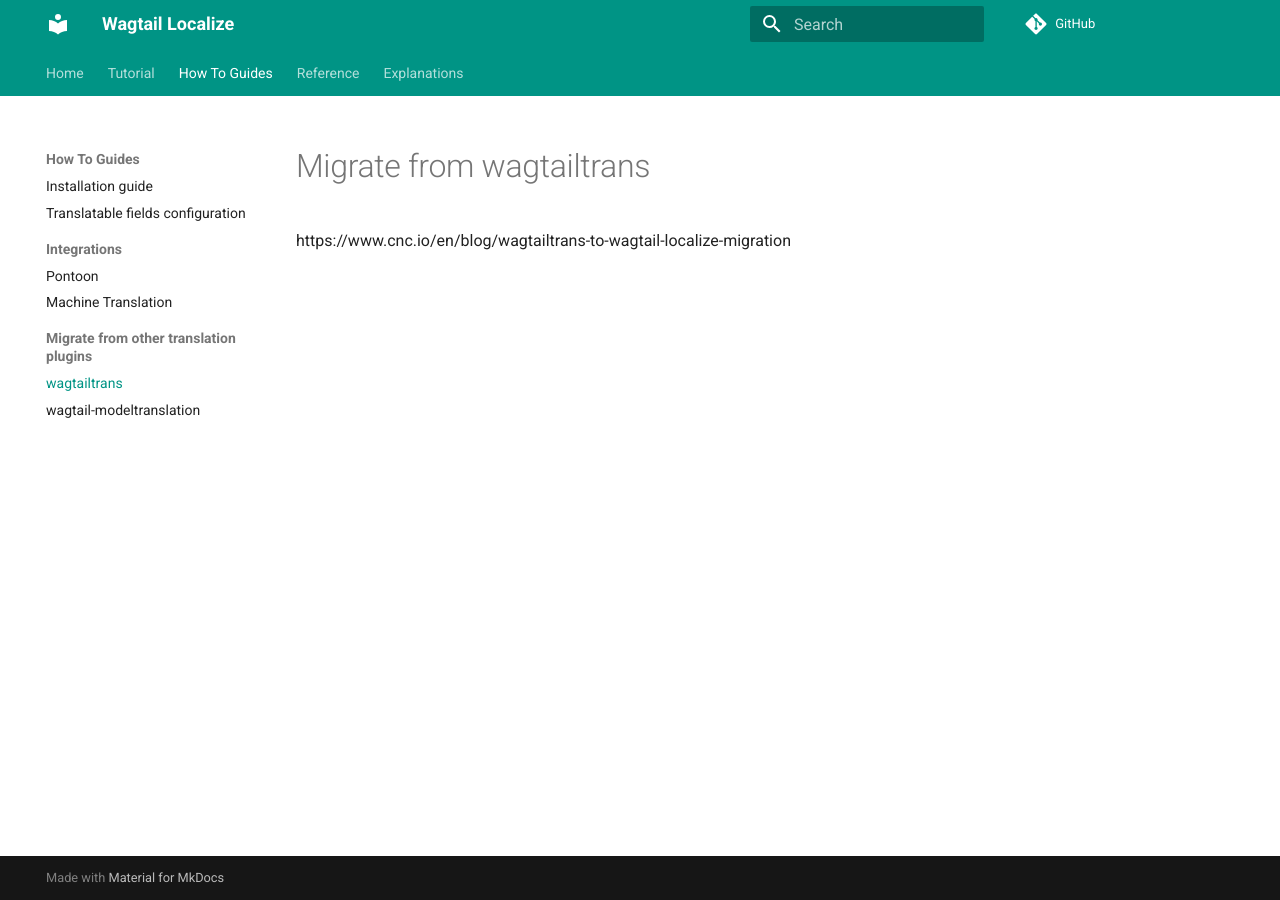
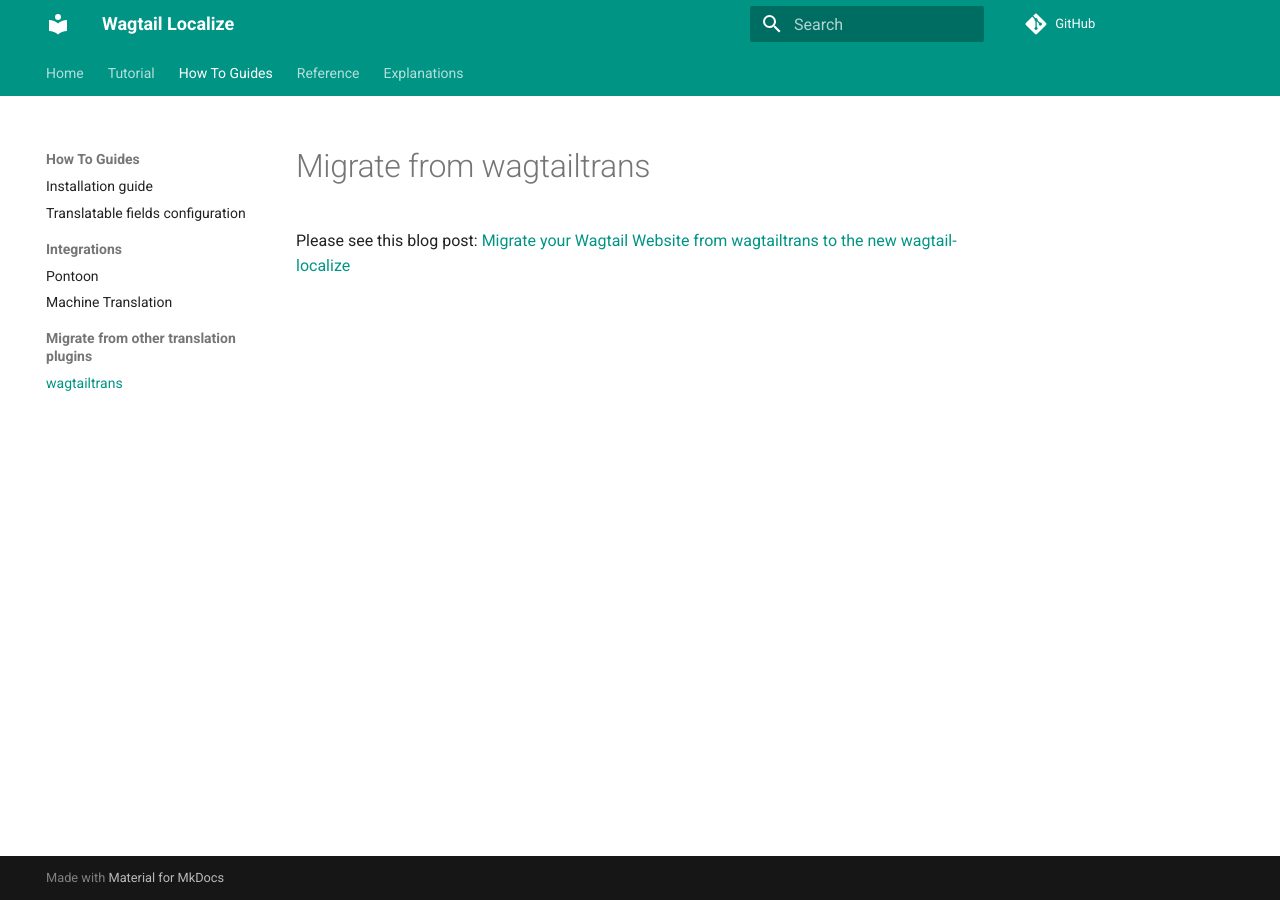
Before and after one commit to wagtail/wagtail-localize, an MkDocs documentation site: the page built from docs/how-to/migrate/wagtailtrans.md, in a window 1280 px wide. Built offline with MkDocs 1.6.1 and Material for MkDocs 9.7.7, drawn with Linux system fonts in a browser that asks for light colours; comment, search, counter and statistics services are not loaded.

Commit message:
Tidy migration docs

```diff
--- a/docs/how-to/migrate/wagtailtrans.md
+++ b/docs/how-to/migrate/wagtailtrans.md
@@ -1,3 +1,3 @@
 # Migrate from wagtailtrans
 
-https://www.cnc.io/en/blog/wagtailtrans-to-wagtail-localize-migration
+Please see this blog post: [Migrate your Wagtail Website from wagtailtrans to the new wagtail-localize](https://www.cnc.io/en/blog/wagtailtrans-to-wagtail-localize-migration)
--- a/mkdocs.yml
+++ b/mkdocs.yml
@@ -54,7 +54,6 @@
       - Machine Translation: how-to/integrations/machine-translation.md
     - Migrate from other translation plugins:
       - wagtailtrans: how-to/migrate/wagtailtrans.md
-      - wagtail-modeltranslation: how-to/migrate/wagtail-modeltranslation.md
   - Reference:
     - Translatable Fields: ref/translatable-fields.md
     - Strings: ref/strings.md
```
Also changed, not shown: docs/how-to/migrate/wagtail-modeltranslation.md (deleted, +0 -1 lines).
